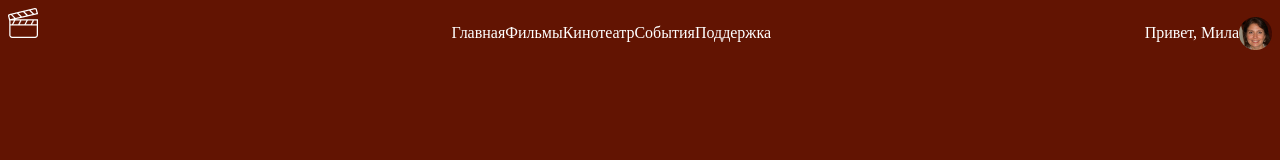
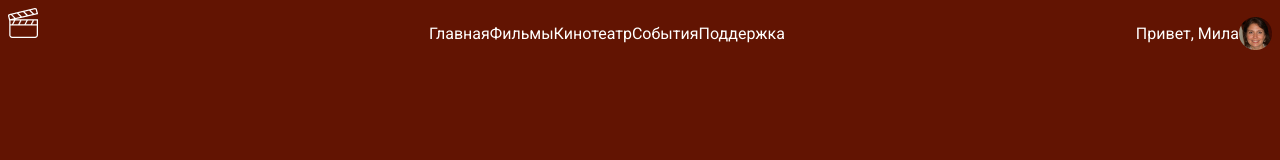
Before and after one commit to ArteemGer/up08_gerasimov, a plain HTML site: page cinema/index.html in a window 1280 px wide. Drawn offline with Linux system fonts and the light colour scheme.

Commit message:
init: project cinema

```diff
--- a/cinema/index.html
+++ b/cinema/index.html
@@ -2,6 +2,7 @@
 <html lang="en">
 <head>
     <meta charset="UTF-8">
+    <link href="https://fonts.googleapis.com/css?family=Roboto:100,100italic,300,300italic,regular,italic,500,500italic,700,700italic,900,900italic" rel="stylesheet" />
     <meta http-equiv="X-UA-Compatible" content="IE=edge">
     <meta name="viewport" content="width=device-width, initial-scale=1.0">
     <link rel="stylesheet" href="style/style.css">
--- a/cinema/style/style.css
+++ b/cinema/style/style.css
@@ -1,6 +1,7 @@
 body{
     background-color: rgb(98, 20, 2);
     color: white;
+    font-family:Roboto;
 }
 .header__container{
     display: flex;
@@ -9,6 +10,8 @@ body{
 .header__list{
     display: flex;
     list-style-type: none;
+}
+.header__item{
 
 }
 .header__account{
```
